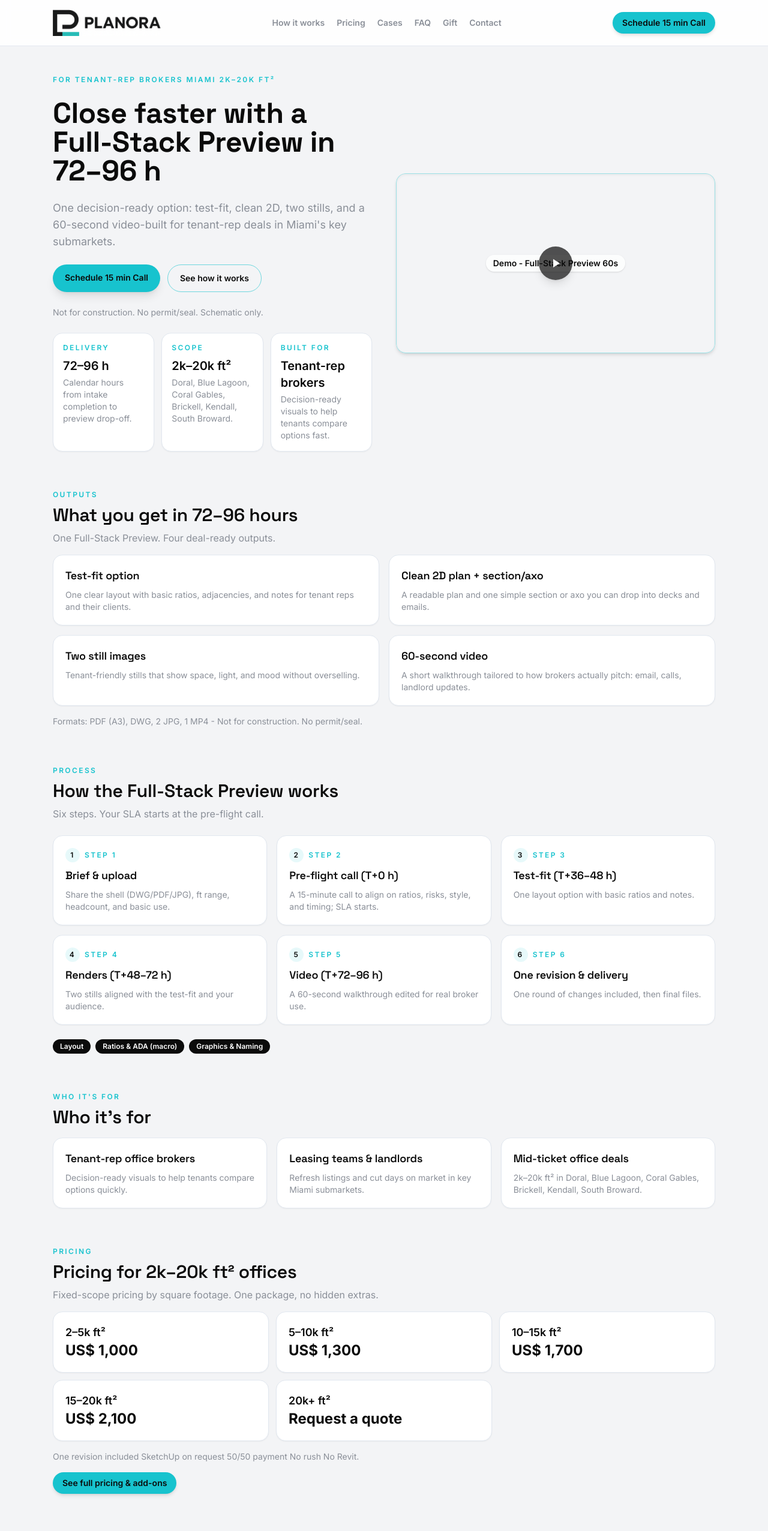
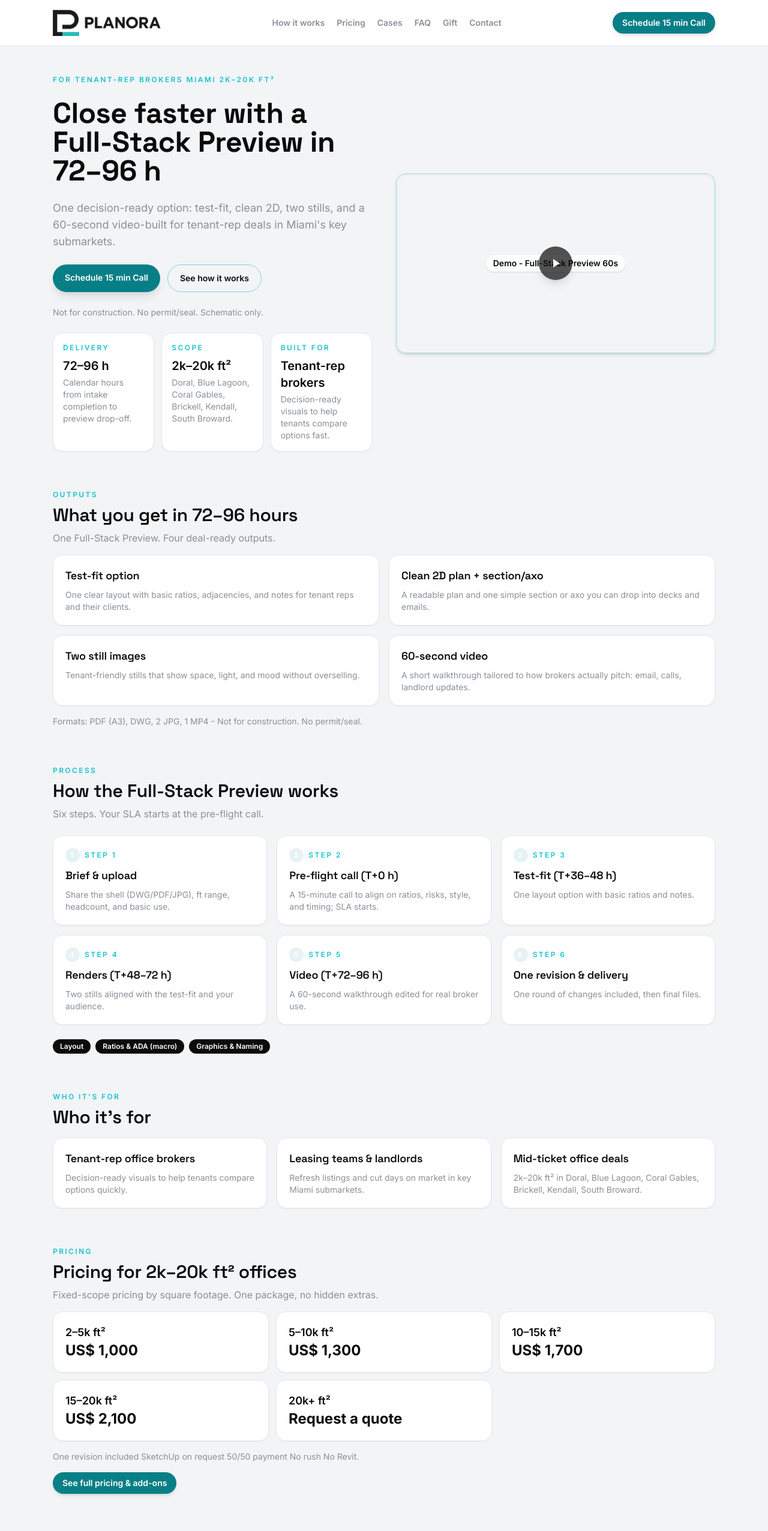
Before and after one commit to mategzg/Planora, a Next.js app: page / in a window 1280 px wide. Shown: the top 2553 px of the page at 60% size. Built offline with nearby package versions, Linux system fonts and the light colour scheme.

Commit message:
fix: contrast and CTA polish

```diff
--- a/app/contact/page.tsx
+++ b/app/contact/page.tsx
@@ -39,7 +39,7 @@ export default function ContactPage() {
           <p className="text-sm text-muted">We respond within one business day.</p>
           <a
             href={primaryCta}
-            className="inline-flex w-fit rounded-full bg-accent px-4 py-2 text-sm font-semibold text-ink shadow-md transition duration-200 hover:-translate-y-0.5 hover:shadow-lg"
+            className="inline-flex w-fit rounded-full bg-accentFill px-4 py-2 text-sm font-semibold text-white shadow-md transition duration-200 hover:-translate-y-0.5 hover:shadow-lg"
           >
             Schedule 15 min Call
           </a>
--- a/app/not-found.tsx
+++ b/app/not-found.tsx
@@ -9,7 +9,7 @@ export default function NotFound() {
       </p>
       <Link
         href="/"
-        className="inline-flex w-fit rounded-full bg-accent px-4 py-2 text-sm font-semibold text-ink shadow-md transition duration-200 hover:-translate-y-0.5 hover:shadow-lg"
+        className="inline-flex w-fit rounded-full bg-accentFill px-4 py-2 text-sm font-semibold text-white shadow-md transition duration-200 hover:-translate-y-0.5 hover:shadow-lg"
       >
         Back to home
       </Link>
--- a/app/page.tsx
+++ b/app/page.tsx
@@ -45,7 +45,7 @@ export default function HomePage() {
           <div className="flex flex-wrap gap-3">
             <a
               href={primaryCta}
-              className="rounded-full bg-accent px-5 py-3 text-sm font-semibold text-ink shadow-lg transition duration-200 hover:-translate-y-0.5 hover:shadow-xl focus-visible:outline focus-visible:outline-2 focus-visible:outline-offset-2 focus-visible:outline-accent"
+              className="rounded-full bg-accentFill px-5 py-3 text-sm font-semibold text-white shadow-lg transition duration-200 hover:-translate-y-0.5 hover:shadow-xl focus-visible:outline focus-visible:outline-2 focus-visible:outline-offset-2 focus-visible:outline-accent"
             >
               Schedule 15 min Call
             </a>
@@ -119,7 +119,7 @@ export default function HomePage() {
               className="rounded-2xl border border-slate-200 bg-paper p-5 shadow-sm transition duration-200 hover:-translate-y-1 hover:shadow-md"
             >
               <div className="flex items-center gap-2 text-xs font-semibold uppercase tracking-[0.2em] text-accent">
-                <span className="flex h-6 w-6 items-center justify-center rounded-full bg-accent/10 text-ink">
+                <span className="flex h-6 w-6 items-center justify-center rounded-full bg-accentFill/10 text-white">
                   {idx + 1}
                 </span>
                 Step {idx + 1}
@@ -182,7 +182,7 @@ export default function HomePage() {
         <p className="text-sm text-muted">One revision included  SketchUp on request  50/50 payment  No rush  No Revit.</p>
         <Link
           href="/pricing"
-          className="inline-flex w-fit rounded-full bg-accent px-4 py-2 text-sm font-semibold text-ink shadow-md transition duration-200 hover:-translate-y-0.5 hover:shadow-lg"
+          className="inline-flex w-fit rounded-full bg-accentFill px-4 py-2 text-sm font-semibold text-white shadow-md transition duration-200 hover:-translate-y-0.5 hover:shadow-lg"
         >
           See full pricing & add-ons
         </Link>
@@ -203,7 +203,7 @@ export default function HomePage() {
         </ul>
         <Link
           href="/gift"
-          className="inline-flex w-fit rounded-full bg-accent px-4 py-2 text-sm font-semibold text-ink shadow-md transition duration-200 hover:-translate-y-0.5 hover:shadow-lg"
+          className="inline-flex w-fit rounded-full bg-accentFill px-4 py-2 text-sm font-semibold text-white shadow-md transition duration-200 hover:-translate-y-0.5 hover:shadow-lg"
         >
           Get 2 images in 48 h
         </Link>
@@ -259,7 +259,7 @@ export default function HomePage() {
         </div>
         <Link
           href="/faq"
-          className="inline-flex w-fit rounded-full bg-accent px-4 py-2 text-sm font-semibold text-ink shadow-md transition duration-200 hover:-translate-y-0.5 hover:shadow-lg"
+          className="inline-flex w-fit rounded-full bg-accentFill px-4 py-2 text-sm font-semibold text-white shadow-md transition duration-200 hover:-translate-y-0.5 hover:shadow-lg"
         >
           See full FAQ
         </Link>
@@ -276,7 +276,7 @@ export default function HomePage() {
           <div className="flex flex-wrap gap-3">
             <a
               href={primaryCta}
-              className="rounded-full bg-accent px-5 py-3 text-sm font-semibold text-ink shadow-lg transition duration-200 hover:-translate-y-0.5 hover:shadow-xl focus-visible:outline focus-visible:outline-2 focus-visible:outline-offset-2 focus-visible:outline-accent"
+              className="rounded-full bg-accentFill px-5 py-3 text-sm font-semibold text-white shadow-lg transition duration-200 hover:-translate-y-0.5 hover:shadow-xl focus-visible:outline focus-visible:outline-2 focus-visible:outline-offset-2 focus-visible:outline-accent"
             >
               Schedule 15 min Call
             </a>
--- a/app/pricing/page.tsx
+++ b/app/pricing/page.tsx
@@ -100,7 +100,7 @@ export default function PricingPage() {
       <div className="flex flex-wrap gap-3">
         <a
           href={primaryCta}
-          className="rounded-full bg-accent px-5 py-3 text-sm font-semibold text-ink shadow-md transition duration-200 hover:-translate-y-0.5 hover:shadow-lg focus-visible:outline focus-visible:outline-2 focus-visible:outline-offset-2 focus-visible:outline-accent"
+          className="rounded-full bg-accentFill px-5 py-3 text-sm font-semibold text-white shadow-md transition duration-200 hover:-translate-y-0.5 hover:shadow-lg focus-visible:outline focus-visible:outline-2 focus-visible:outline-offset-2 focus-visible:outline-accent"
         >
           Schedule 15 min Call
         </a>
--- a/components/SiteHeader.tsx
+++ b/components/SiteHeader.tsx
@@ -43,7 +43,7 @@ export function SiteHeader() {
 
         <a
           href={primaryCta}
-          className="rounded-full bg-accent px-4 py-2 text-sm font-semibold text-ink shadow-md transition duration-200 hover:-translate-y-0.5 hover:shadow-lg focus-visible:outline focus-visible:outline-2 focus-visible:outline-offset-2 focus-visible:outline-accent"
+          className="rounded-full bg-accentFill px-4 py-2 text-sm font-semibold text-white shadow-md transition duration-200 hover:brightness-95 focus-visible:outline focus-visible:outline-2 focus-visible:outline-offset-2 focus-visible:outline-accent"
         >
           Schedule 15 min Call
         </a>
--- a/components/forms/ContactForm.tsx
+++ b/components/forms/ContactForm.tsx
@@ -97,7 +97,7 @@ export function ContactForm() {
       )}
       <button
         type="submit"
-        className="w-full rounded-full bg-accent px-4 py-3 text-sm font-semibold text-ink shadow-lg transition duration-200 hover:-translate-y-0.5 hover:shadow-xl"
+        className="w-full rounded-full bg-accentFill px-4 py-3 text-sm font-semibold text-white shadow-lg transition duration-200 hover:-translate-y-0.5 hover:shadow-xl"
       >
         Submit and show success
       </button>
--- a/components/forms/GiftForm.tsx
+++ b/components/forms/GiftForm.tsx
@@ -121,7 +121,7 @@ export function GiftForm() {
       )}
       <button
         type="submit"
-        className="w-full rounded-full bg-accent px-4 py-3 text-sm font-semibold text-ink shadow-lg transition duration-200 hover:-translate-y-0.5 hover:shadow-xl"
+        className="w-full rounded-full bg-accentFill px-4 py-3 text-sm font-semibold text-white shadow-lg transition duration-200 hover:-translate-y-0.5 hover:shadow-xl"
       >
         Submit and show success
       </button>
--- a/lib/content.ts
+++ b/lib/content.ts
@@ -112,7 +112,7 @@ export const addOns = [
 ]
 
 export const individualItems = [
-  { title: 'Test-fit only', price: 'US$ 0.12/ft² (min US$ 600)' },
+  { title: 'Test-fit only', price: 'US$ 0.12/ft (min US$ 600)' },
   { title: 'Single render', price: 'US$ 400' },
   { title: '60-second video only', price: 'US$ 1,000' },
 ]
--- a/tailwind.config.js
+++ b/tailwind.config.js
@@ -13,6 +13,7 @@ module.exports = {
         paper: '#FFFFFF',
         muted: '#8A8F98',
         accent: '#17C3CE',
+        accentFill: '#087F86',
         soft: '#F3F4F6',
         alert: '#FFD447',
       },
```
Also changed, not shown: 1 other file (tests, documents, lock files or other folders).
